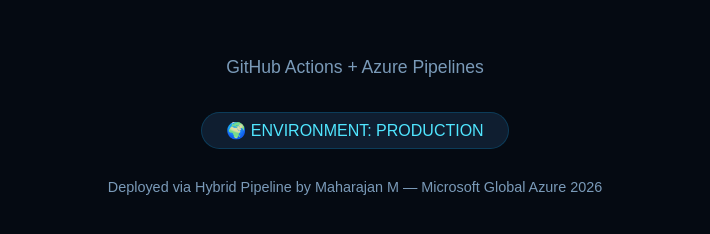
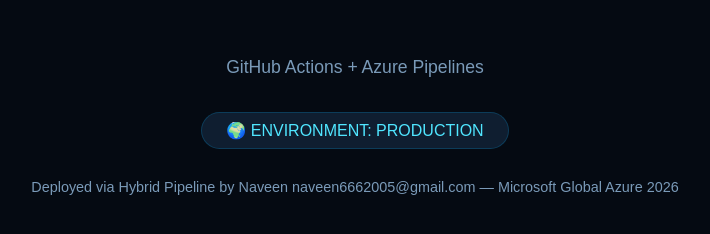
Before and after one commit to MaharajanDevops/hybrid-cicd-demo, a website: page index.html in a window 1280 px wide. Shown: the part 334-568 px from the top of the page, without its empty margins (285-995 px from the left). Drawn offline with Linux system fonts and the light colour scheme.

Commit message:
Update index.html

```diff
--- a/index.html
+++ b/index.html
@@ -18,6 +18,6 @@
   <h1>🚀 Hybrid CI/CD Demo</h1>
   <p>GitHub Actions + Azure Pipelines</p>
   <div class="env">🌍 ENVIRONMENT: PRODUCTION</div>
-  <p style="font-size:.9rem">Deployed via Hybrid Pipeline by Maharajan M — Microsoft Global Azure 2026</p>
+  <p style="font-size:.9rem">Deployed via Hybrid Pipeline by Naveen naveen6662005@gmail.com — Microsoft Global Azure 2026</p>
 </body>
 </html>
```
